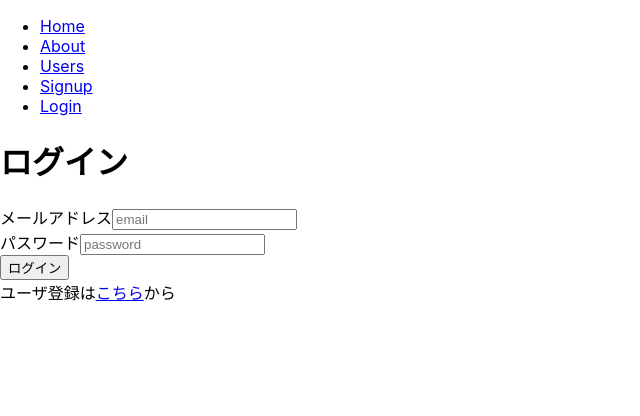
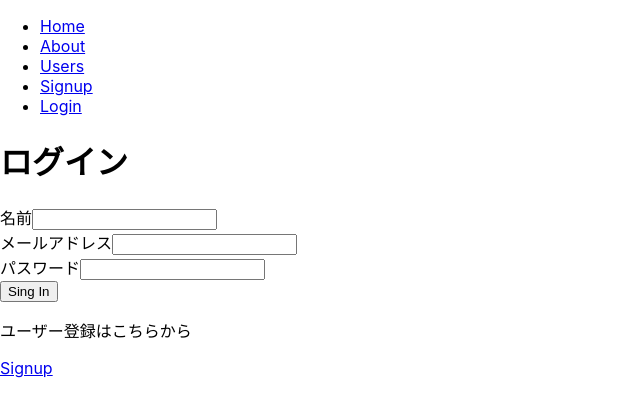
Before and after one commit to yukisakiyama2408/techtrain-react-mission1, a React (Create React App) app: page /login in a window 1280 px wide. Shown: the top 416 px of the page, without its empty margins (0-640 px from the left). Built offline with nearby package versions, Linux system fonts and the light colour scheme.

Commit message:
update
ログイン情報ページを修正

```diff
--- a/src/Login.js
+++ b/src/Login.js
@@ -1,30 +1,65 @@
-import { Link } from "react-router-dom";
+import axios from "axios";
+import { useState } from "react";
+import { useForm } from "react-hook-form";
+import { Navigate, Link } from "react-router-dom";
 
 const Login = () => {
-  const handleSubmit = (event) => {
-    event.preventDefault();
-    const { email, password } = event.target.elements;
+  const {
+    register,
+    handleSubmit,
+    watch,
+    formState: { errors },
+  } = useForm();
+
+  const [redirect, setRedirect] = useState(false);
+
+  const onSubmit = (data) => {
+    console.log(data);
+    axios
+      .post("https://api-for-missions-and-railways.herokuapp.com/signin", {
+        name: "string",
+        email: "string",
+        password: "string",
+      })
+      .then(function (response) {
+        console.log(response);
+      })
+      .catch(function (error) {
+        console.log(error);
+      });
+    setRedirect(true);
   };
+
+  if (redirect) {
+    // Homeへリダイレクトする
+    return <Navigate to={"/"} />;
+  }
 
   return (
     <div>
       <h1>ログイン</h1>
-      <form onSubmit={handleSubmit}>
+      <form onSubmit={handleSubmit(onSubmit)}>
+        <div>
+          <label>名前</label>
+          <input {...register("name", { required: true })} />
+          {errors.name && "文字が入力されていません"}
+        </div>
         <div>
           <label>メールアドレス</label>
-          <input name="email" type="email" placeholder="email" />
+          <input {...register("email", { required: true })} />
+          {errors.email && "メールアドレスが入力されていません"}
         </div>
         <div>
           <label>パスワード</label>
-          <input name="password" type="password" placeholder="password" />
+          <input {...register("password", { required: true })} />
+          {errors.password && "パスワードを入力してください"}
         </div>
         <div>
-          <button>ログイン</button>
-        </div>
-        <div>
-          ユーザ登録は<Link to={"/signup"}>こちら</Link>から
+          <button type="submit">Sing In</button>
         </div>
       </form>
+      <p>ユーザー登録はこちらから</p>
+      <Link to="/signup">Signup</Link>
     </div>
   );
 };
--- a/src/Signup.js
+++ b/src/Signup.js
@@ -2,14 +2,15 @@ import React from "react";
 import { useEffect, useState } from "react";
 import { useForm } from "react-hook-form";
 import axios from "axios";
+import { BrowserRouter as Router, Routes, Route, Link } from "react-router-dom";
 
-export const apiClient = axios.create({
-  baseURL: "https://api-for-missions-and-railways.herokuapp.com/users",
-  responseType: "json",
-  headers: {
-    token: "string",
-  },
-});
+//export const apiClient = axios.create({
+//baseURL: "https://api-for-missions-and-railways.herokuapp.com/users",
+//responseType: "json",
+//headers: {
+//token: "string",
+//},
+//});
 
 const Signup = () => {
   const {
@@ -55,9 +56,11 @@ const Signup = () => {
           {errors.password && "パスワードを入力してください"}
         </div>
         <div>
-          <button type="submit">Sing In</button>
+          <button type="submit">Sing Up</button>
         </div>
       </form>
+      <p>ログインはこちらから</p>
+      <Link to="/login">Login</Link>
     </div>
   );
 };
```
Also changed, not shown: 1 other file (tests, documents, lock files or other folders).
